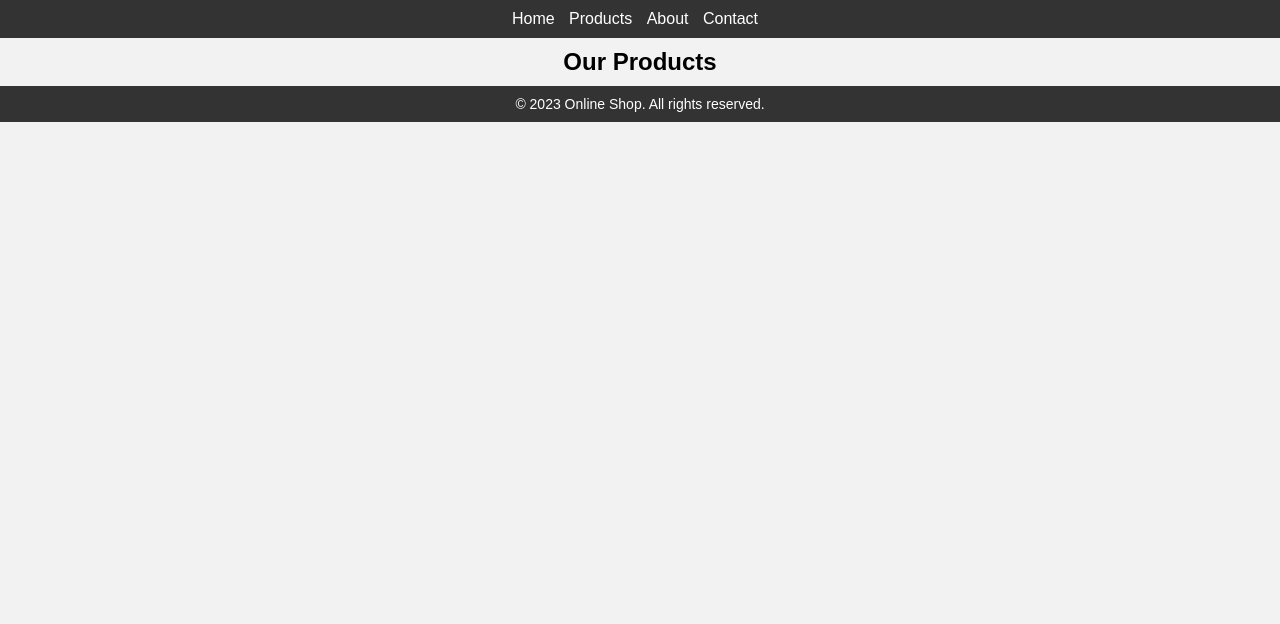
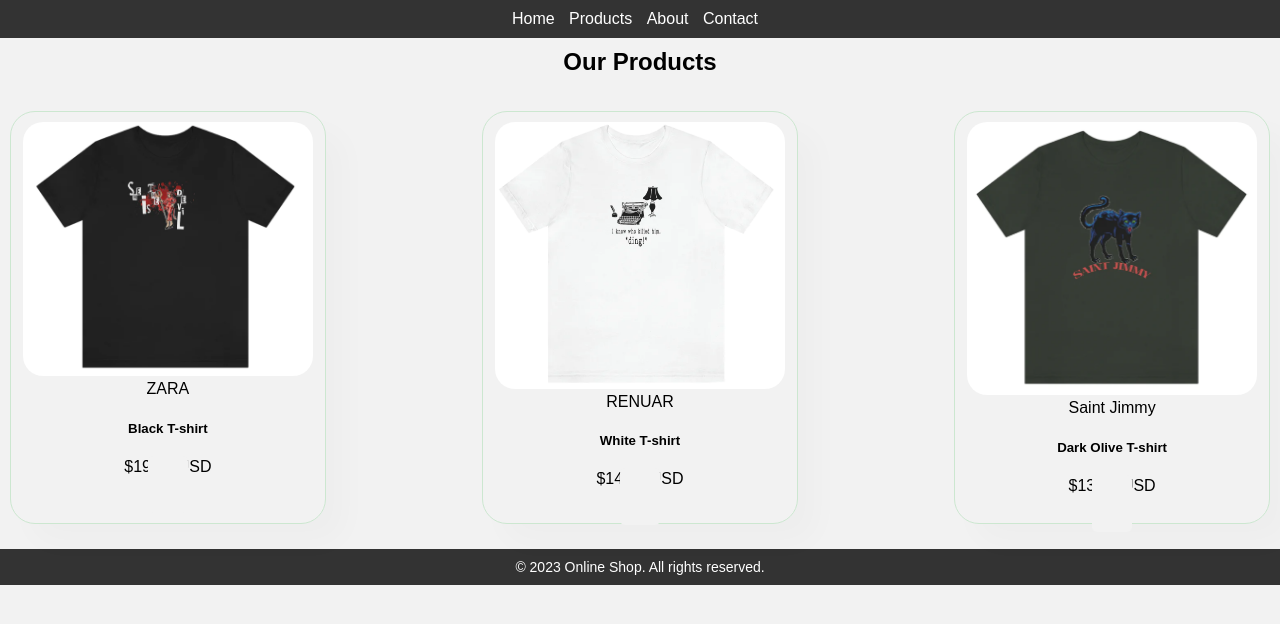
Before and after one commit to EyalPasha/HyperInk, a plain HTML site: page client/products.html in a window 1280 px wide. Drawn offline with Linux system fonts and the light colour scheme.

Commit message:
products page

```diff
--- a/client/css/products-styles.css
+++ b/client/css/products-styles.css
@@ -6,3 +6,35 @@
 h1 {
     font-size: 24px;
 }
+
+.pro-container {
+    display: flex;
+    justify-content: space-between;
+    padding-top: 20px;
+    flex-wrap: wrap;
+}
+.pro {
+    width: 23%;
+    min-width: 250px;
+    padding: 10px 12px;
+    border: 1px solid #cce7d0;
+    border-radius: 25px;
+    cursor: pointer;
+    box-shadow: 20px 20px 30px rgb(0, 0, 0, 0.02);
+    margin: 15px 0;
+    transition: 0.2s ease;
+}
+
+.pro:hover {
+    box-shadow: 20px 20px 30px rgb(0, 0, 0, 0.06);
+}
+
+.pro img {
+    width: 100%;
+    border-radius: 20px;
+}
+
+.pro .des span {
+    color: #cce7d0;
+    font-size: 12px;
+}
--- a/client/products.html
+++ b/client/products.html
@@ -4,7 +4,7 @@
 <head>
   <meta charset="UTF-8">
   <meta name="viewport" content="width=device-width, initial-scale=1.0">
-  <title>Contact</title>
+  <title>Products</title>
   <link rel="stylesheet" href="css/styles.css">
   <link rel="stylesheet" href="css/products-styles.css">
 </head>
@@ -22,6 +22,56 @@
   </header>
   <main>
     <h1>Our Products</h1>
+    <div class="pro-container">
+      <div class="pro">
+        <img src="/client/images/product1.png" alt="Product 1">
+        <div class="description">
+          <span>ZARA</span>
+          <h5>Black T-shirt</h5>
+          <div class="star">
+            <i class="fas fa-star"></i>
+            <i class="fas fa-star"></i>
+            <i class="fas fa-star"></i>
+            <i class="fas fa-star"></i>
+            <i class="fas fa-star"></i>
+          </div>
+          <p>$19.99 USD</p>
+        </div>
+        <a href="#"><i class="fal fa-shopping-cart cart"></i></a>
+      </div>
+      <div class="pro">
+        <img src="/client/images/product2.png" alt="Product 1">
+        <div class="description">
+          <span>RENUAR</span>
+          <h5>White T-shirt</h5>
+          <div class="star">
+            <i class="fas fa-star"></i>
+            <i class="fas fa-star"></i>
+            <i class="fas fa-star"></i>
+            <i class="fas fa-star"></i>
+            <i class="fas fa-star"></i>
+          </div>
+          <p>$14.99 USD</p>
+        </div>
+        <a href="#"><i class="fal fa-shopping-cart cart"></i></a>
+      </div>
+      <div class="pro">
+        <img src="/client/images/product3.png" alt="Product 1">
+        <div class="description">
+          <span>Saint Jimmy</span>
+          <h5>Dark Olive T-shirt</h5>
+          <div class="star">
+            <i class="fas fa-star"></i>
+            <i class="fas fa-star"></i>
+            <i class="fas fa-star"></i>
+            <i class="fas fa-star"></i>
+            <i class="fas fa-star"></i>
+          </div>
+          <p>$13.99 USD</p>
+        </div>
+        <a href="#"><i class="fal fa-shopping-cart cart"></i></a>
+      </div>
+    </div>
   </main>
   <script src="js/script.js"></script>
 </body>
```
Also changed, not shown: client/about.html (+1 -1 lines), client/images/product3.png (added).
